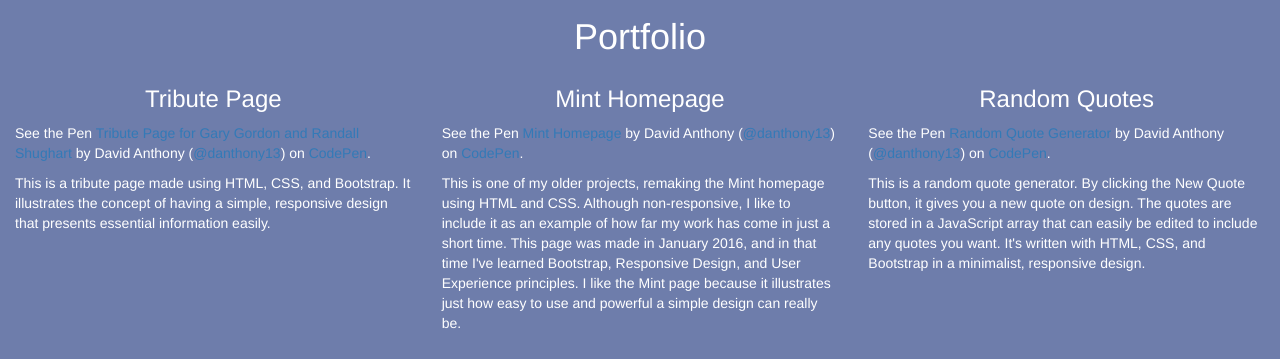
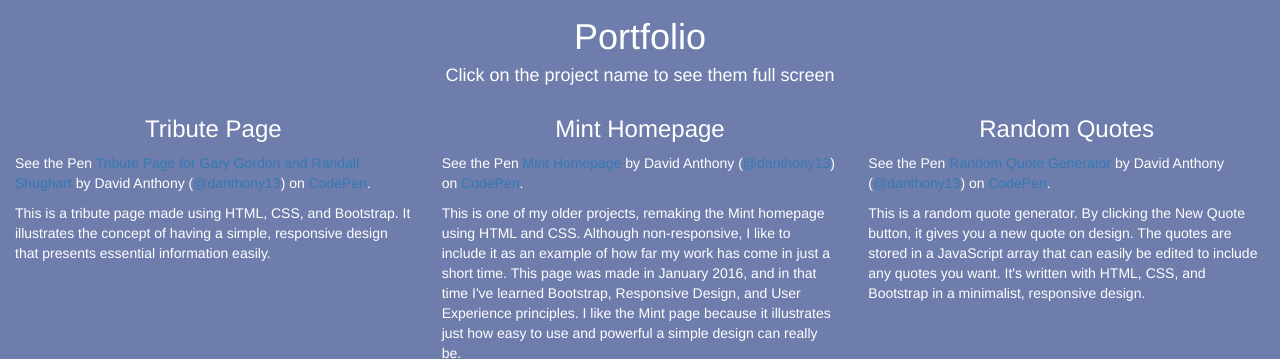
Before and after one commit to danthony13/danthony13.github.io, a plain HTML site: page index.html in a window 1280 px wide. Shown: the part 547-906 px from the top of the page. Drawn offline with nearby package versions, Linux system fonts and the light colour scheme; a script that the page names is missing.

Commit message:
Touched up portfolio section styling

```diff
--- a/index.html
+++ b/index.html
@@ -35,6 +35,7 @@
 <div class="container page" id="page2" >
   <a id="portfolio"></a>
   <h1 class='text-center'>Portfolio</h1>
+  <h4 class="text-center">Click on the project name to see them full screen</h4>
    <div class="row">
      <div class="col-md-4">
        <h3 class="text-center"><a class="project-link" href="http://codepen.io/danthony13/full/MJQqwp/">Tribute Page</a></h3>
```
